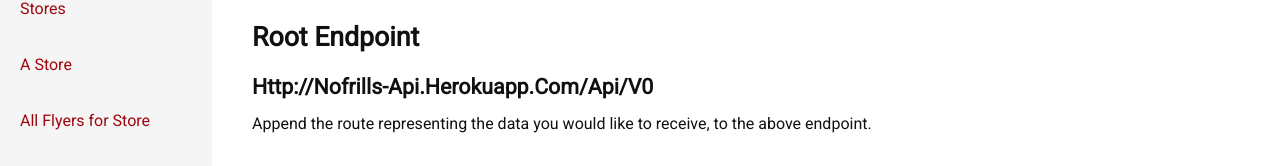
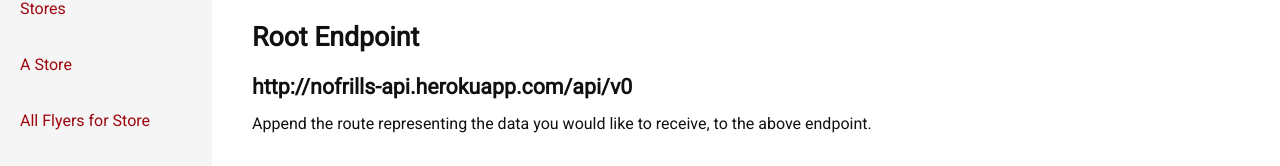
Before and after one commit to heatherbooker/no-frills-api, a website: page static/docs/v0.html in a window 1280 px wide. Shown: the part 440-606 px from the top of the page. Drawn offline with nearby package versions, Linux system fonts and the light colour scheme; files that its build step writes are made by us from their sources.

Commit message:
uncapitalize endpoint

```diff
--- a/static/docs/v0.html
+++ b/static/docs/v0.html
@@ -64,7 +64,7 @@
 
       <h2 class="nf-docs-h2" id="root-endpoint">root endpoint</h2>
 
-      <h3 class="nf-docs-h3" id="http://nofrills-api.herokuapp.com/api/v0">http://nofrills-api.herokuapp.com/api/v0</h3>
+      <h3 class="nf-docs-h3-no-caps" id="http://nofrills-api.herokuapp.com/api/v0">http://nofrills-api.herokuapp.com/api/v0</h3>
       <p>Append the route representing the data you would like to receive, to the above endpoint.</p>
 
 
--- a/static/styles/_docs.scss
+++ b/static/styles/_docs.scss
@@ -58,12 +58,16 @@
   margin-top: -5px;
 }
 
-.nf-docs-h3 {
+.nf-docs-h3, .nf-docs-h3-no-caps {
   font-weight: bold;
   font-size: 16pt;
   margin-top: 25px;
   margin-bottom: 15px;
   text-transform: capitalize;
+}
+
+.nf-docs-h3-no-caps {
+  text-transform: none;
 }
 
 .nf-docs pre {
```
